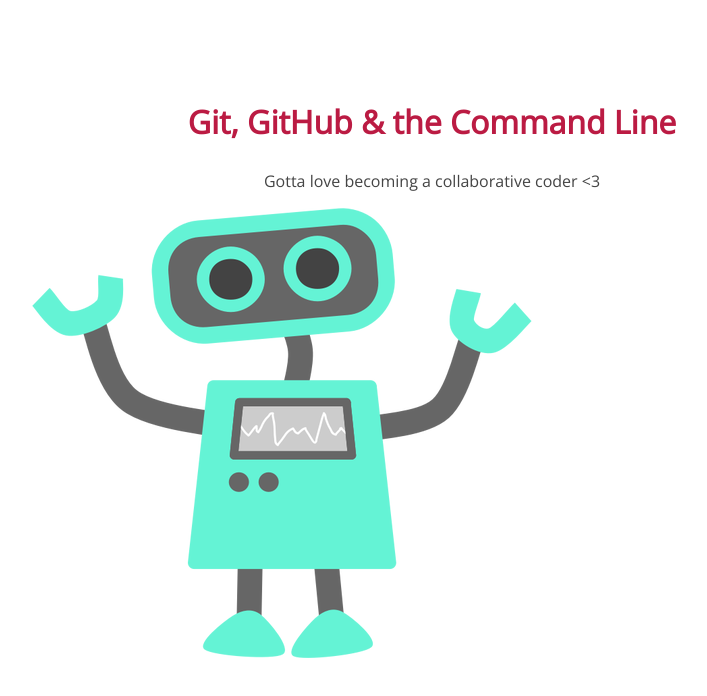
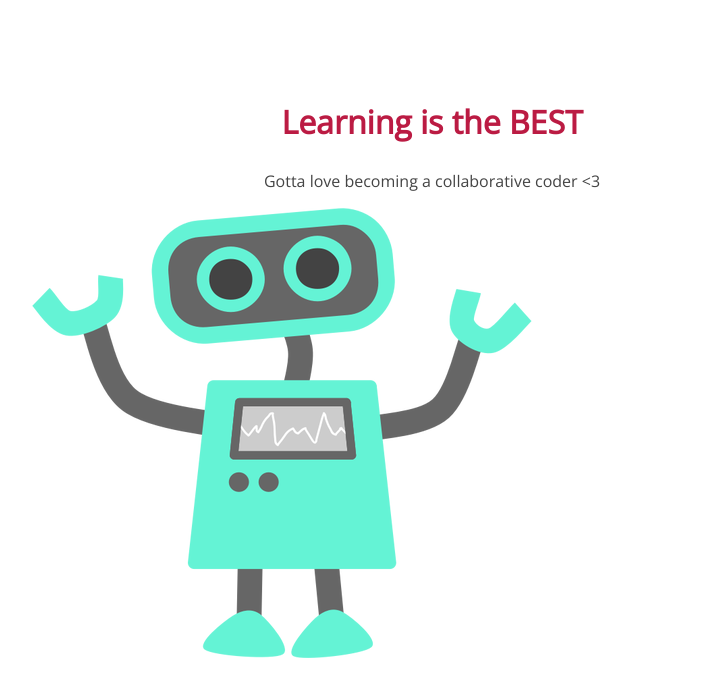
Before and after one commit to aarondanielsmith/105-project, a plain HTML site: page index.html in a window 1280 px wide. Shown: the whole page, without its empty margins (208-915 px from the left). Drawn offline with nearby package versions, Linux system fonts and the light colour scheme.

Commit message:
changed title

```diff
--- a/index.html
+++ b/index.html
@@ -8,7 +8,7 @@
 </head>
 <body>
 	<section>
-		<h1>Git, GitHub & the Command Line</h1>
+		<h1>Learning is the BEST</h1>
 		<p>Gotta love becoming a collaborative coder <3</p>
 		<img src="img/happy-blue-robot.png">
 	</section>
```
